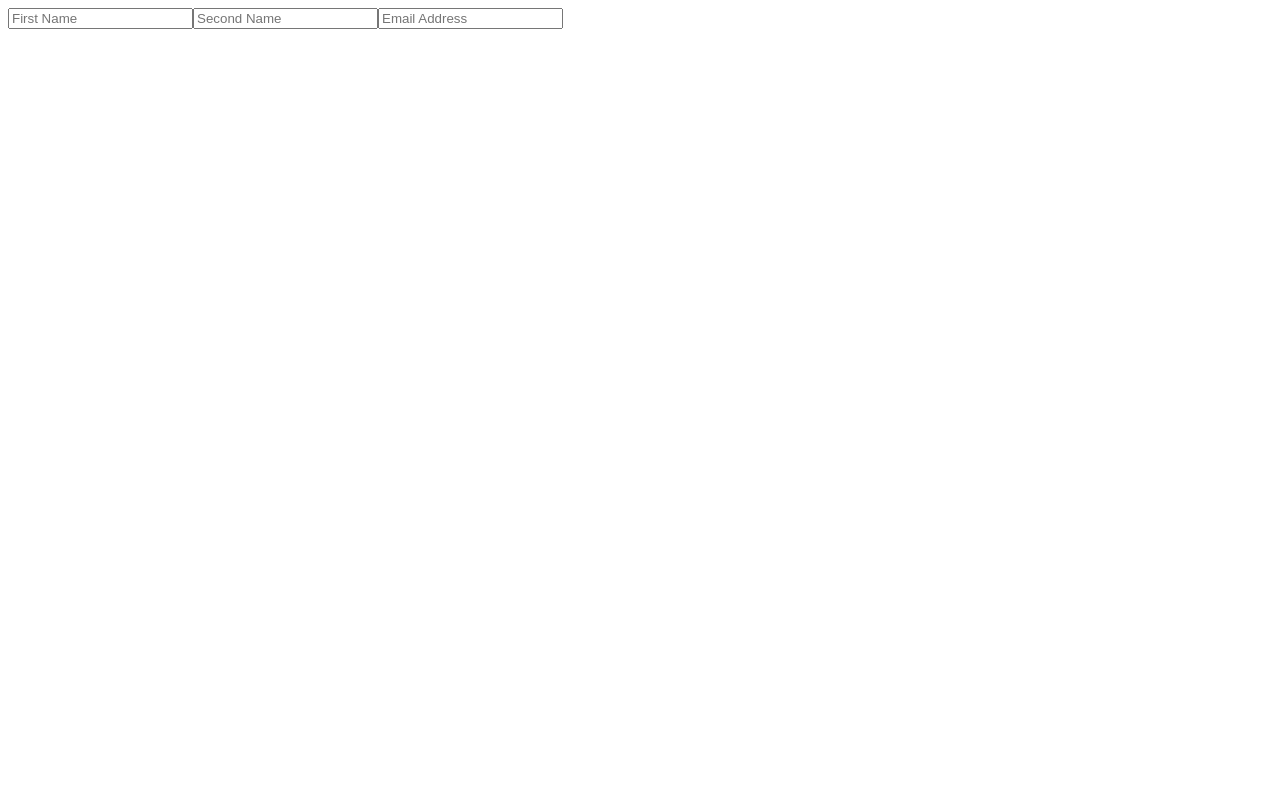
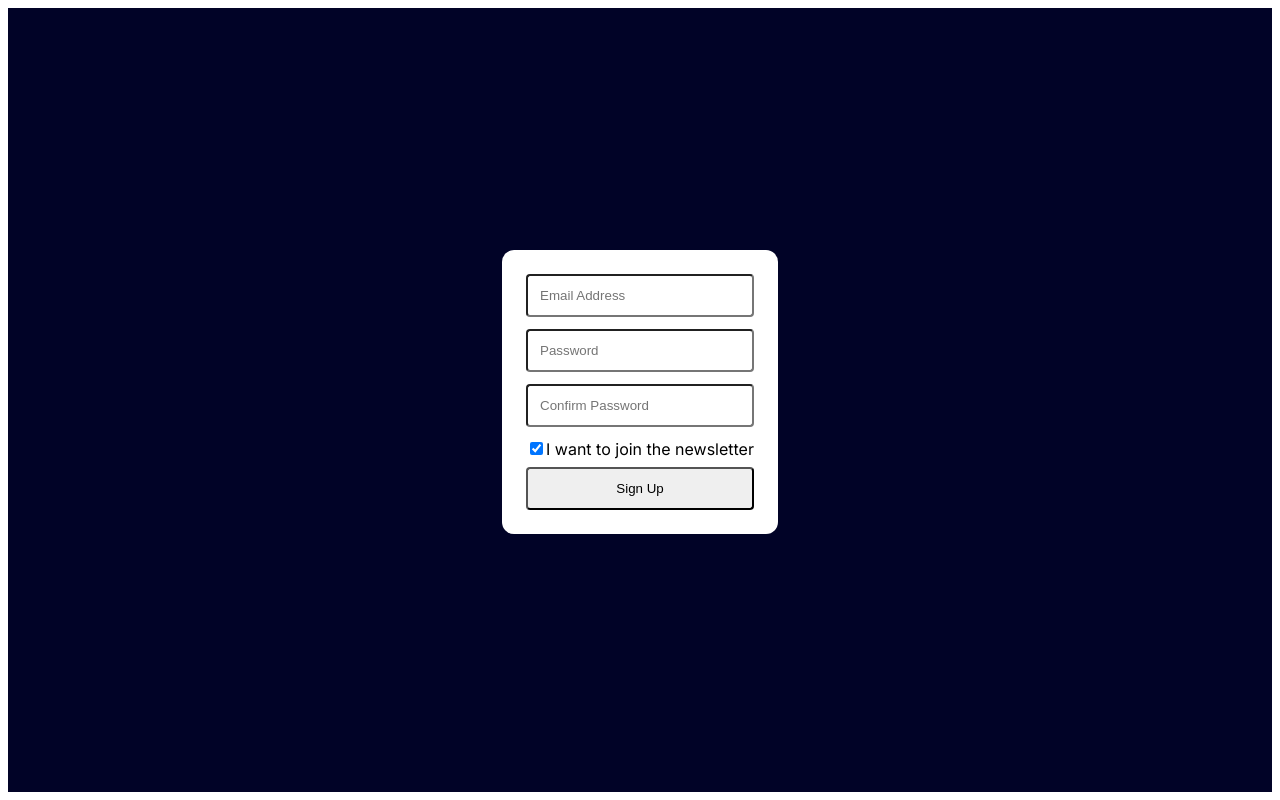
Before and after one commit to ahmdyassr/scrimba-course, a React (Vite) app: page / in a window 1280 px wide. Built offline with nearby package versions, Linux system fonts and the light colour scheme.

Commit message:
Finish up the form section of the NodeJS Course

```diff
--- a/src/Playground.jsx
+++ b/src/Playground.jsx
@@ -1,28 +1,50 @@
-import React, {useState} from 'react'
+import React, {useState} from 'react';
 
 export default function Playground() {
   const [formData, setFormData] = useState({
-    firstName: '',
-    lastName: '',
-    email: ''
+    email: '',
+    password: '',
+    confirmedPassword: '',
+    isJoined: true
   })
 
-  function handleChange(e) {
-    setFormData( prevFormData => {
+  const handleChange = function(e) {
+    let {name, value, checked} = e.target;
+
+    setFormData( (prevFormData) => {
       return {
         ...prevFormData,
-        [e.target.name]: e.target.value
+        [name]: name === 'isJoined' ? checked : value
       }
     })
+  }
 
-    console.log(formData)
+  const handleSubmit = function(e) {
+    e.preventDefault();
+
+    if (formData.password !== formData.confirmedPassword) {
+      return console.log('New passoword doesn\'t match')
+    }
+
+    if (formData.isJoined === true) {
+      console.log('Thanks for joining the newsletter!')
+    }
+
+    console.log('Form submitted successfully!')
   }
 
   return (
-    <form action="">
-      <input type='text' name='firstName' placeholder='First Name' value={formData.firstName.value} onChange={handleChange} />
-      <input type='text' name='lastName' placeholder='Second Name' value={formData.lastName.value} onChange={handleChange} />
-      <input type='email' name='email' placeholder='Email Address' value={formData.email.value} onChange={handleChange} />
-    </form>
+    <div className="wrapper">
+      <form className="form" onSubmit={handleSubmit}>
+        <input name='email' type="email" placeholder='Email Address' value={formData.email.value} onChange={handleChange} />
+        <input name='password' type="password" placeholder='Password' value={formData.password.value} onChange={handleChange} />
+        <input name='confirmedPassword' type="password" placeholder='Confirm Password'  value={formData.confirmedPassword.value} onChange={handleChange} />
+
+        <input name='isJoined' id="newsletter" type="checkbox" checked={formData.isJoined} onChange={handleChange}/>
+        <label htmlFor="newsletter">I want to join the newsletter</label>
+
+        <button>Sign Up</button>
+      </form>
+    </div>
   );
 }
--- a/src/style.css
+++ b/src/style.css
@@ -85,3 +85,40 @@ body {
   border: 2px solid #131313;
   cursor: pointer;
 }
+
+/* Playground */
+
+.wrapper {
+  display: flex;
+  align-items: center;
+  justify-content: center;
+  background-color: #010327;
+  width: 100%;
+  height: 100%;
+}
+
+.form {
+  max-width: 400px;
+  padding: 24px;
+  border-radius: 12px;
+  background-color: #fff;
+}
+
+.form input,
+.form button {
+  display: block;
+  width: 100%;
+  margin-bottom: 12px;
+  padding: 12px;
+  border-radius: 4px;
+}
+
+.form input[type=checkbox] {
+  display: inline-block;
+  width: initial;
+}
+
+.form button {
+  margin-bottom: 0;
+  cursor: pointer;
+}
```
